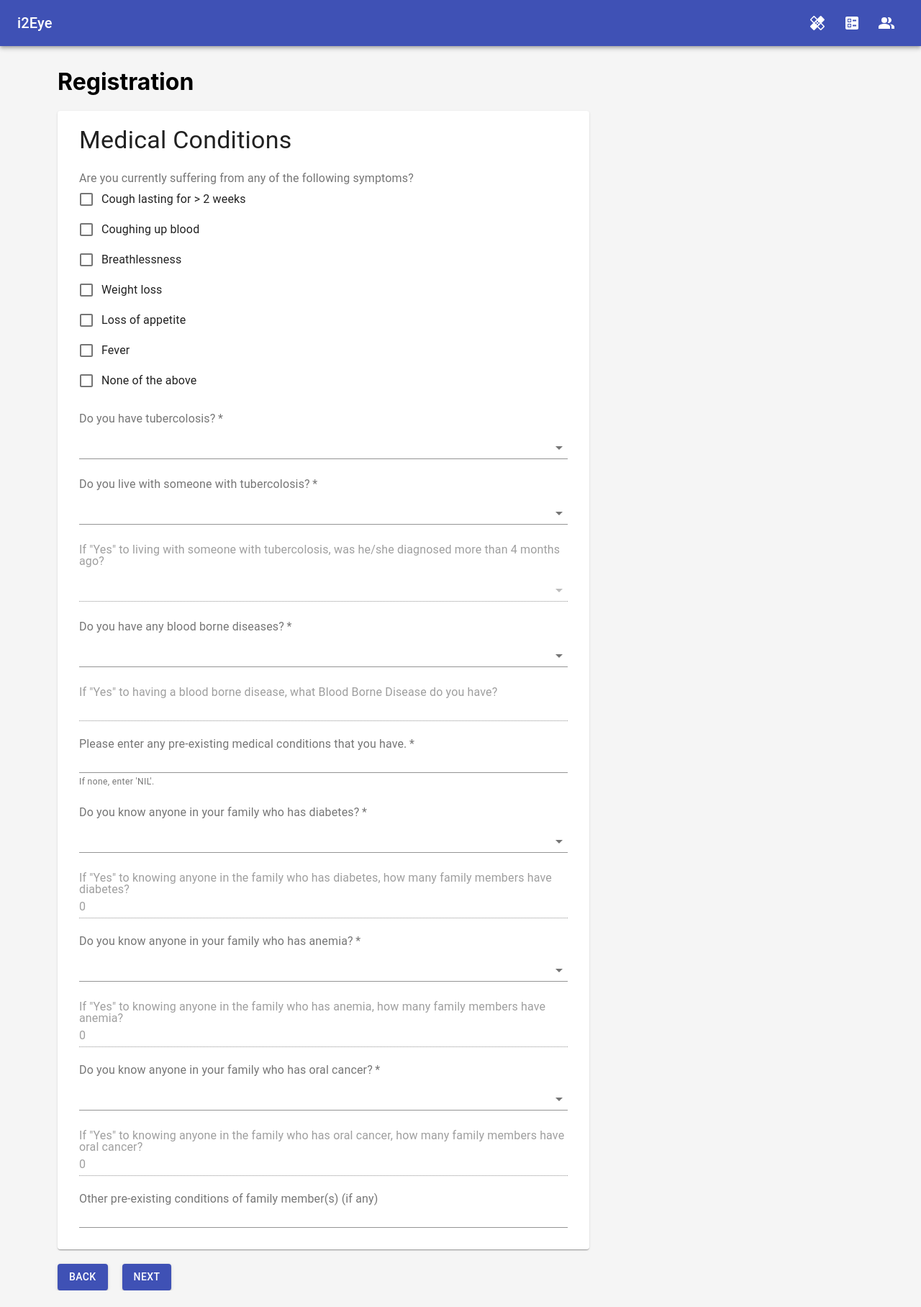
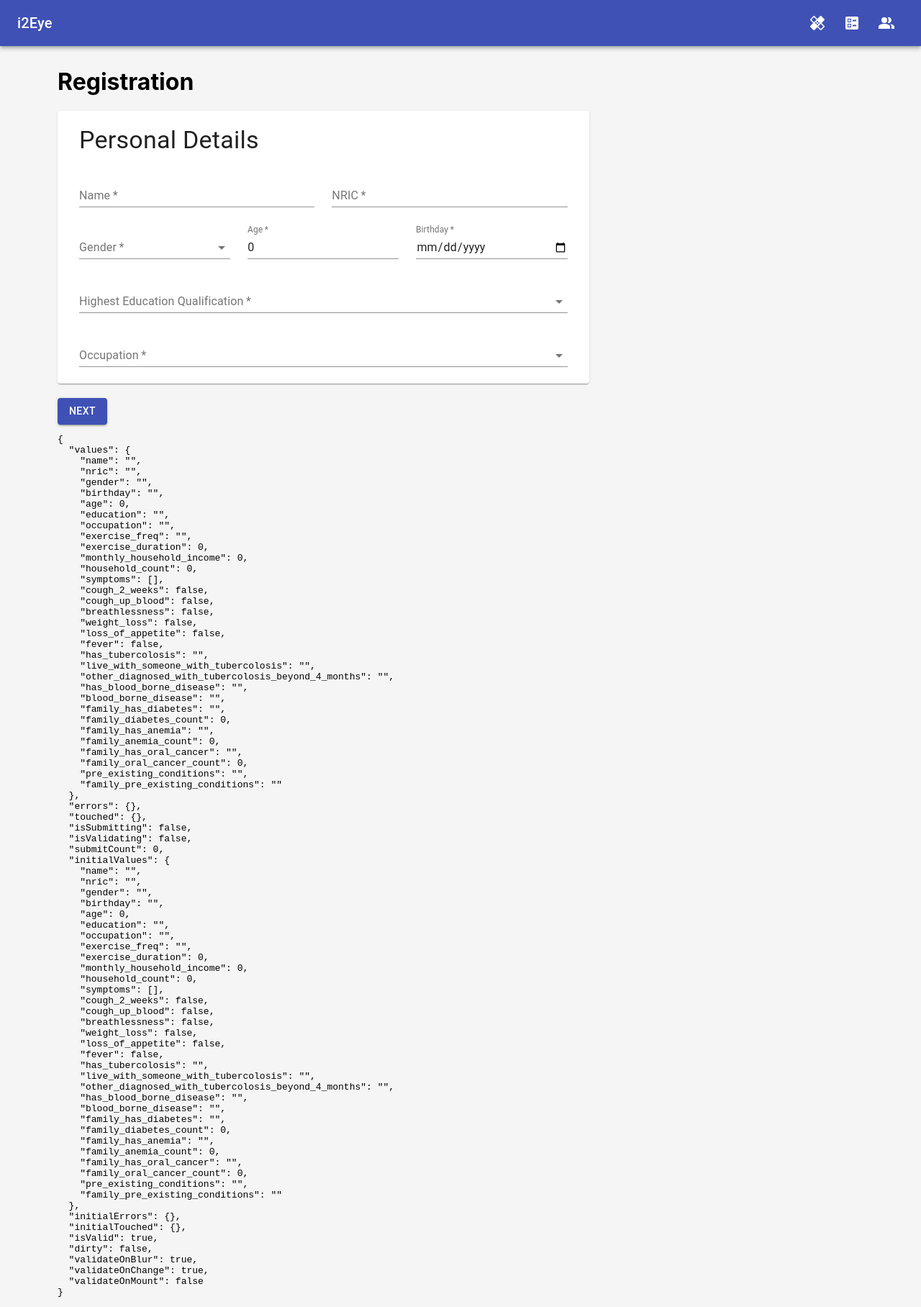
Before and after one commit to i2Eye/i2Eye-Front, a React (Create React App) app: page / in a window 1280 px wide. Shown: the whole page at 72% size. Before the commit the page ends 1793 px from the top, so only its background shows below. Built offline with nearby package versions, Linux system fonts and the light colour scheme.

Commit message:
Removed unused imports

```diff
--- a/src/Components/RegFormComponents/Confirm.js
+++ b/src/Components/RegFormComponents/Confirm.js
@@ -1,18 +1,30 @@
-import React, { Component } from "react";
-import Button from "@material-ui/core/Button";
+import React from "react";
 import List from "@material-ui/core/List";
 import ListItemText from "@material-ui/core/ListItemText";
 
 export const Confirm = ({
   values,
 }) => {
-  const { name, nric, gender, birthday, age, education, occupation, exercise_freq, exercise_duration, monthly_household_income, household_count, symptoms, cough_2_weeks, cough_up_blood, breathlessness, weight_loss, loss_of_apetite, fever, has_tubercolosis, live_with_someone_with_tubercolosis, other_diagnosed_with_tubercolosis_beyond_4_months, has_blood_borne_disease, blood_borne_disease, family_has_diabetes, family_diabetes_count, family_has_anemia, family_anemia_count, family_has_oral_cancer, family_oral_cancer_count, pre_existing_conditions, family_pre_existing_conditions } = values;
+  const { name, nric, gender, birthday, age, education, occupation, exercise_freq, exercise_duration, monthly_household_income, household_count, symptoms, has_tubercolosis, live_with_someone_with_tubercolosis, other_diagnosed_with_tubercolosis_beyond_4_months, has_blood_borne_disease, blood_borne_disease, family_has_diabetes, family_diabetes_count, family_has_anemia, family_anemia_count, family_has_oral_cancer, family_oral_cancer_count, pre_existing_conditions, family_pre_existing_conditions } = values;
 
   const getBooleanLabel = value => {
     if (value === true) {
       return 'Yes';
     }
     return 'No';
+  }
+
+  const getSymptomsLabel = () => {
+    var symptomsLabel = "";
+
+    symptoms.forEach((value, index) => {
+      if (index === symptoms.length - 1) {
+        symptomsLabel = symptomsLabel.concat(value, " ");
+      } else {
+        symptomsLabel = symptomsLabel.concat(value, ", ");
+      }
+    })
+    return symptomsLabel;
   }
 
     return (
@@ -42,7 +54,7 @@ export const Confirm = ({
         </List>
 
         <List subheader={<h3>Part 4: Medical conditions</h3>} >
-          {/* need to include symptoms */}
+          <ListItemText primary="Are you currently suffering from any of the following symptoms?" secondary={getSymptomsLabel()}/>
 
           <ListItemText primary="Do you have tubercolosis?" secondary={getBooleanLabel(has_tubercolosis)} />
           <ListItemText primary="Do you live with someone with tubercolosis?" secondary={getBooleanLabel(live_with_someone_with_tubercolosis)} />
--- a/src/Components/RegFormComponents/HouseholdInfo.js
+++ b/src/Components/RegFormComponents/HouseholdInfo.js
@@ -1,8 +1,7 @@
-import React, { Component } from "react";
+import React from "react";
 import { Field } from 'formik';
 import { Grid, Paper, InputAdornment, FormLabel } from "@material-ui/core";
 import TextField from "@material-ui/core/TextField";
-import Button from "@material-ui/core/Button";
 import FormControl from "@material-ui/core/FormControl";
 import Typography from "@material-ui/core/Typography";
 
--- a/src/RegForm.js
+++ b/src/RegForm.js
@@ -87,7 +87,7 @@ export const RegForm = () => {
     cough_up_blood: false,
     breathlessness: false,
     weight_loss: false,
-    loss_of_apetite: false,
+    loss_of_appetite: false,
     fever: false,
 
     has_tubercolosis: "",
@@ -110,8 +110,8 @@ export const RegForm = () => {
     family_pre_existing_conditions: "",
   }
 
-  const [step, setStep] = useState(3);
-  const isSubmitStep = step === 5;
+  const [step, setStep] = useState(0);
+  const isSubmitStep = step === 4;
 
   // a snapshot of form state is used as initialValues after each transition
   const [snapshot, setSnapshot] = useState({...regFormData});
@@ -126,8 +126,8 @@ export const RegForm = () => {
     setStep(Math.max(step - 1, 0));
   };
 
-  const handleSubmit = (event, values, formikBag) => {
-        if (isSubmitStep) {
+  const handleSubmit = (values, formikBag) => {
+    if (isSubmitStep) {
       // code to send form data to backend here
       //return onSubmit(values, formikBag);
     } else {
@@ -137,9 +137,6 @@ export const RegForm = () => {
   };
 
   return (
-
-    // const values = { name, nric, gender, birthday, age, education, occupation, exercise_freq, exercise_duration, monthly_household_income, household_count, symptoms, cough_2_weeks, cough_up_blood, breathlessness, weight_loss, loss_of_apetite, fever, has_tubercolosis, live_with_someone_with_tubercolosis, other_diagnosed_with_tubercolosis_beyond_4_months, has_blood_borne_disease, blood_borne_disease, has_pre_existing_medical_conditions, family_has_diabetes, family_diabetes_count, family_has_anemia, family_anemia_count, family_has_oral_cancer, family_oral_cancer_count, pre_existing_conditions, family_pre_existing_conditions };
-
     <Formik
         initialValues={snapshot}
         onSubmit={handleSubmit}
@@ -148,23 +145,24 @@ export const RegForm = () => {
         {formik => (
           <Form noValidate>
             {renderStep(step, formik)}
-            <Button
+            {step > 0 && <Button
               variant="contained"
               color="primary"
               style={{ marginTop: 20, marginRight: 20 }}
               onClick={() => prevStep(formik.values)}
             >
               Back
-            </Button>
+            </Button>}
             <Button
               variant="contained"
               color="primary"
               style={{ marginTop: 20 }}
               type="submit"
+              disabled={formik.isSubmitting}
             >
-              Next
+              {isSubmitStep ? 'Submit' : 'Next'}
             </Button>
-            {/* <pre>{JSON.stringify(formik, null, 2)}</pre> */}
+            <pre>{JSON.stringify(formik, null, 2)}</pre>
           </Form>
         )}
       </Formik>
```
